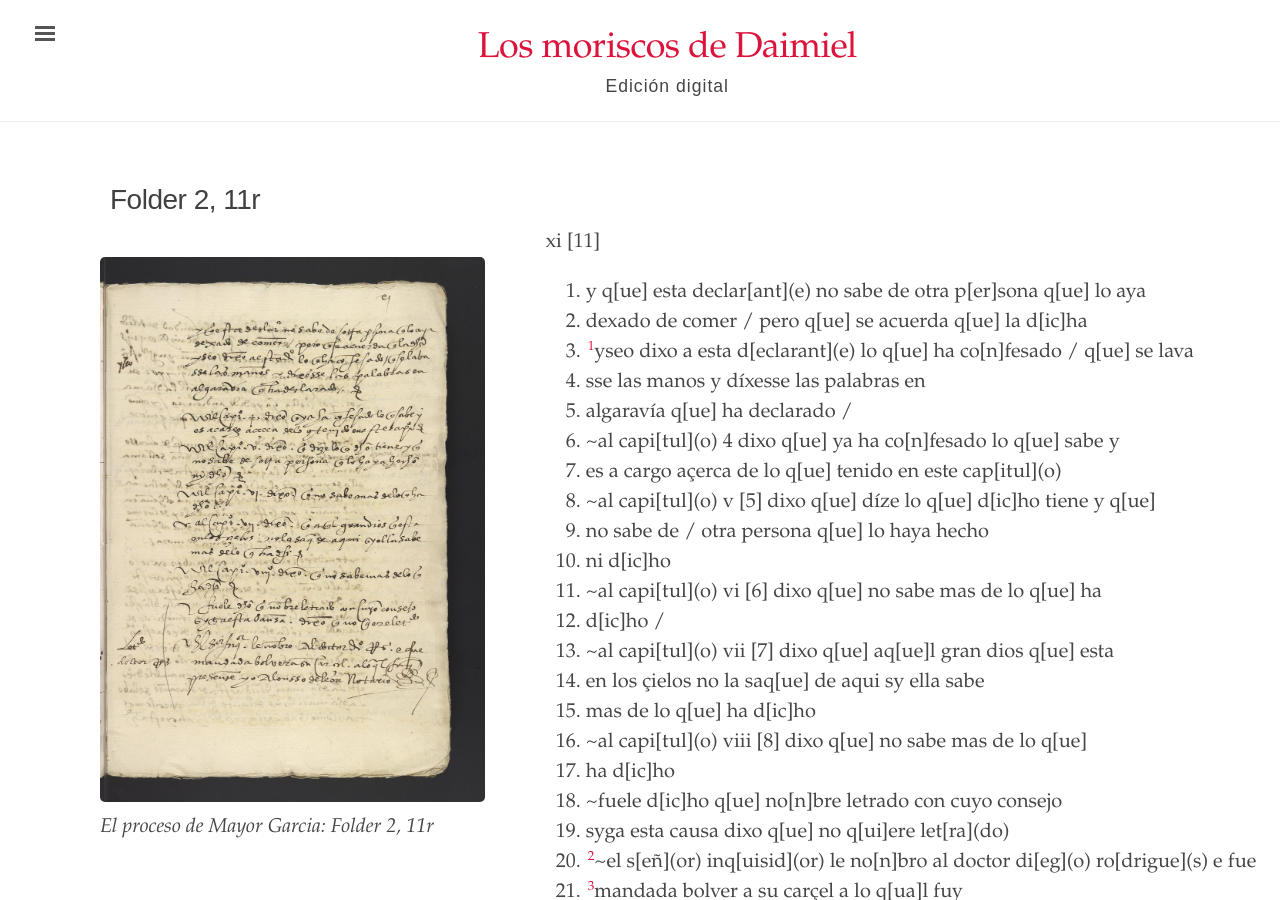
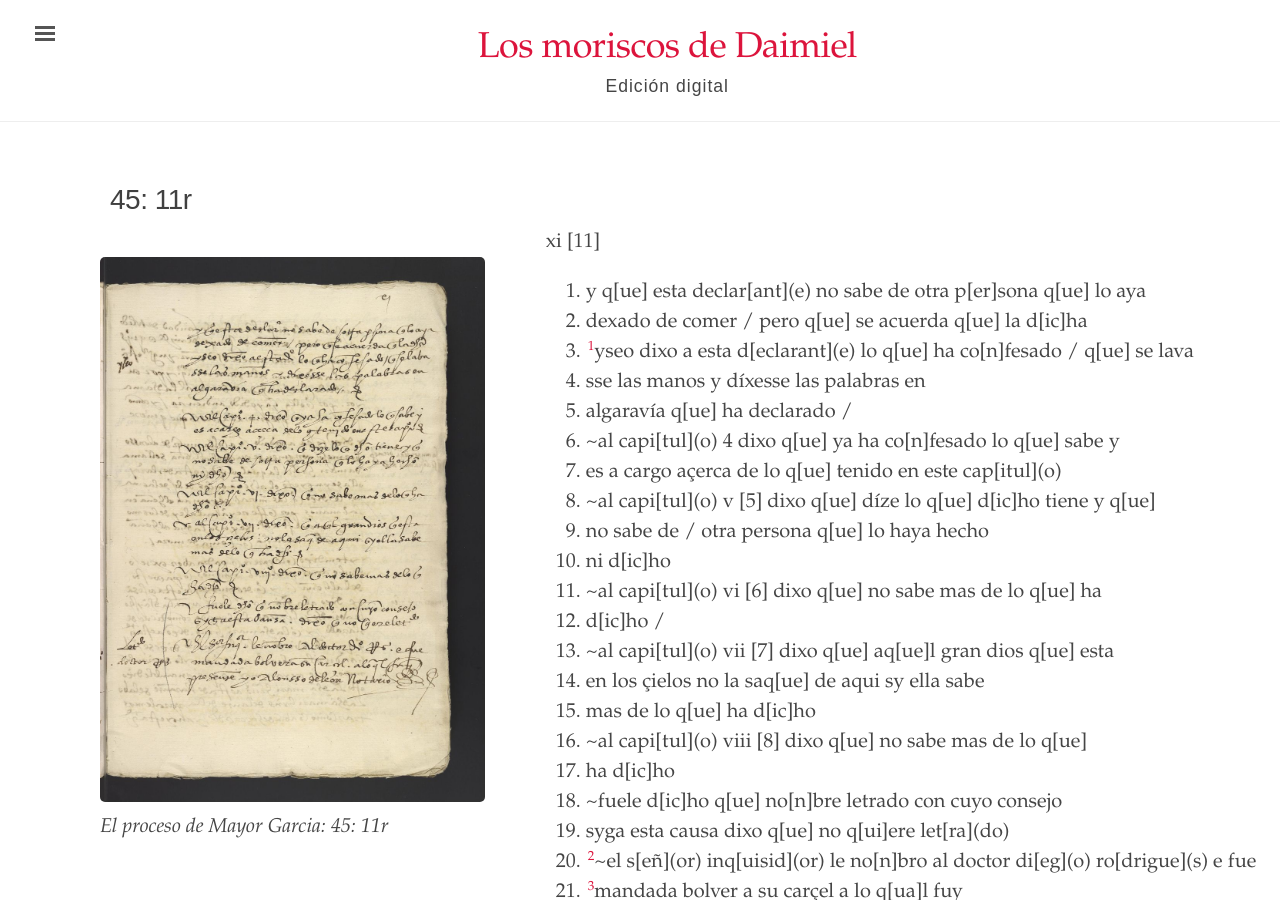
Before and after one commit to digbmc/moriscos-daimel, a Jekyll site: the page built from _texts/folder-2-11r.md, in a window 1280 px wide and 900 px high. Built offline with Jekyll 4.4.1, drawn with Linux system fonts in a browser that asks for light colours.

Commit message:
Update folder-2-11r.md

```diff
--- a/_texts/folder-2-11r.md
+++ b/_texts/folder-2-11r.md
@@ -1,6 +1,6 @@
 ---
 layout: manuscrito
-title: Folder 2, 11r
+title: "45: 11r"
 image: /assets/images/Folder_2_11r.jpg
 body_class: wide-page
 order: 21
```
